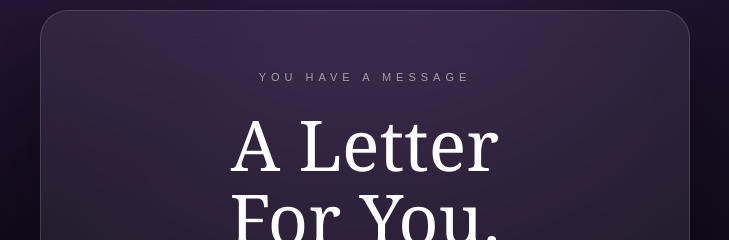
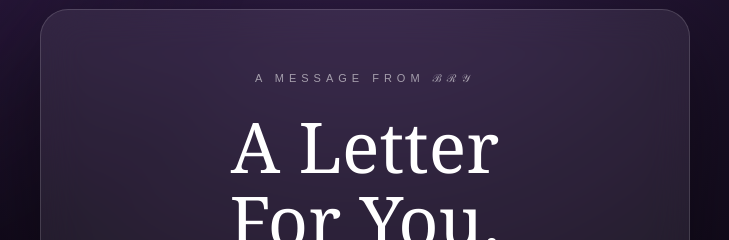
Before and after one commit to Braiiii2426/For-you-, a plain HTML site: page index.html in a window 1280 px wide. Shown: the part 173-413 px from the top of the page, 275-1004 px from the left. Drawn offline with Linux system fonts and the light colour scheme.

Commit message:
Update index.html

```diff
--- a/index.html
+++ b/index.html
@@ -29,7 +29,7 @@
         <div class="card">
 
             <div class="label">
-                YOU HAVE A MESSAGE
+                A MESSAGE FROM ℬℛ𝒴
             </div>
 
             <h1>
```
